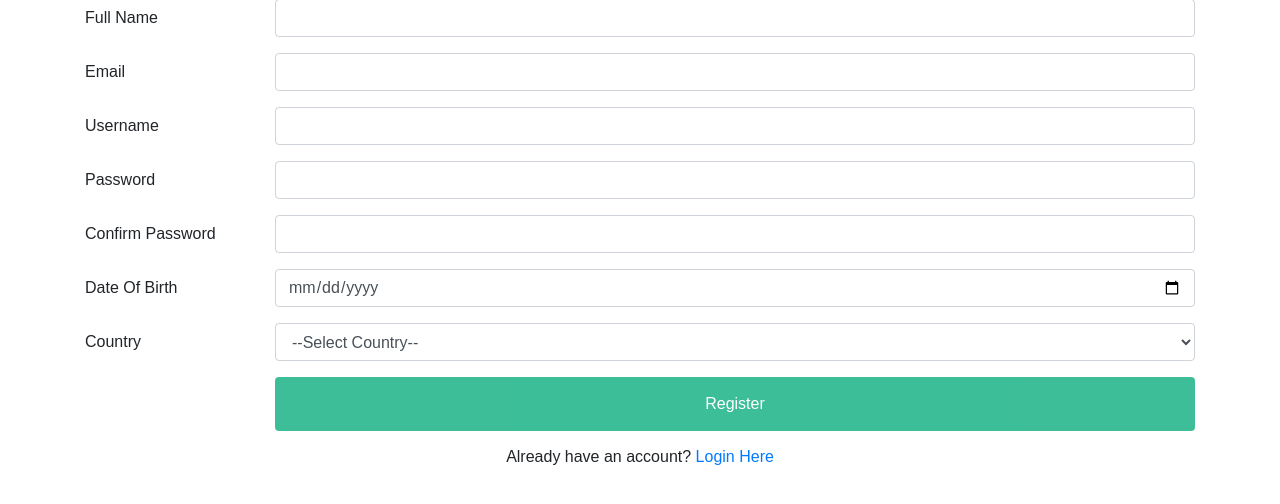
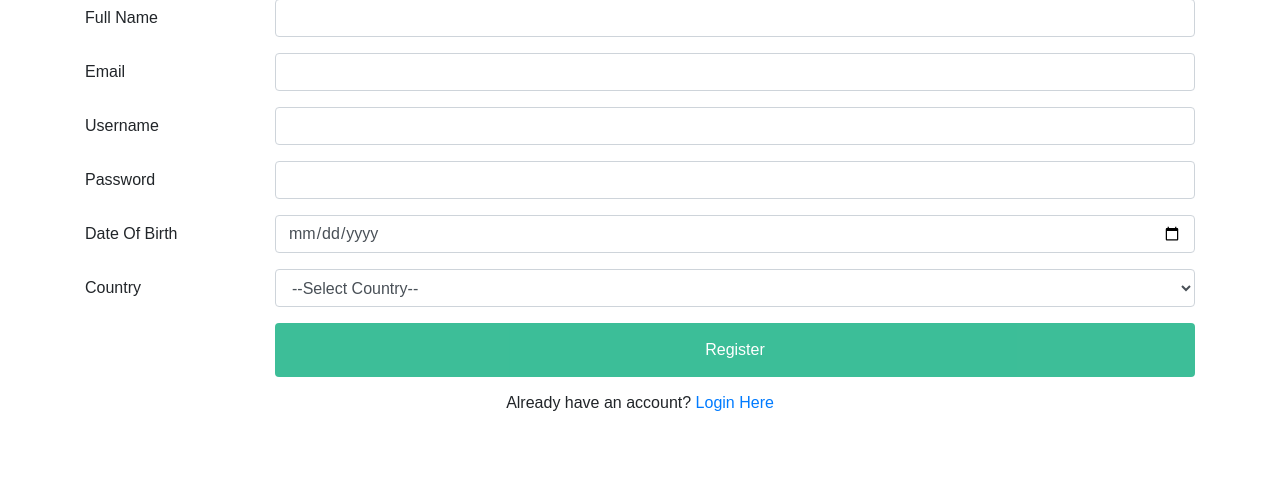
Before and after one commit to sherlyflorencia/tourismpredictions, a PHP site: page /register.php in a window 1280 px wide. Shown: the part 192-696 px from the top of the page. Run offline with PHP 8.4, Linux system fonts and the light colour scheme; some libraries are stand-ins or nearby versions.

Commit message:
update register

```diff
--- a/register.php
+++ b/register.php
@@ -88,12 +88,6 @@
 				<label class="col-sm-2 col-form-label">Password</label>
 				<div class="col-sm-10">
 					<input type="password" name="password" class="form-control" required>
-				</div>
-			</div>
-			<div class="form-group row">
-				<label class="col-sm-2 col-form-label">Confirm Password</label>
-				<div class="col-sm-10">
-					<input type="password" class="form-control" required>
 				</div>
 			</div>
             <div class="form-group row">
```
